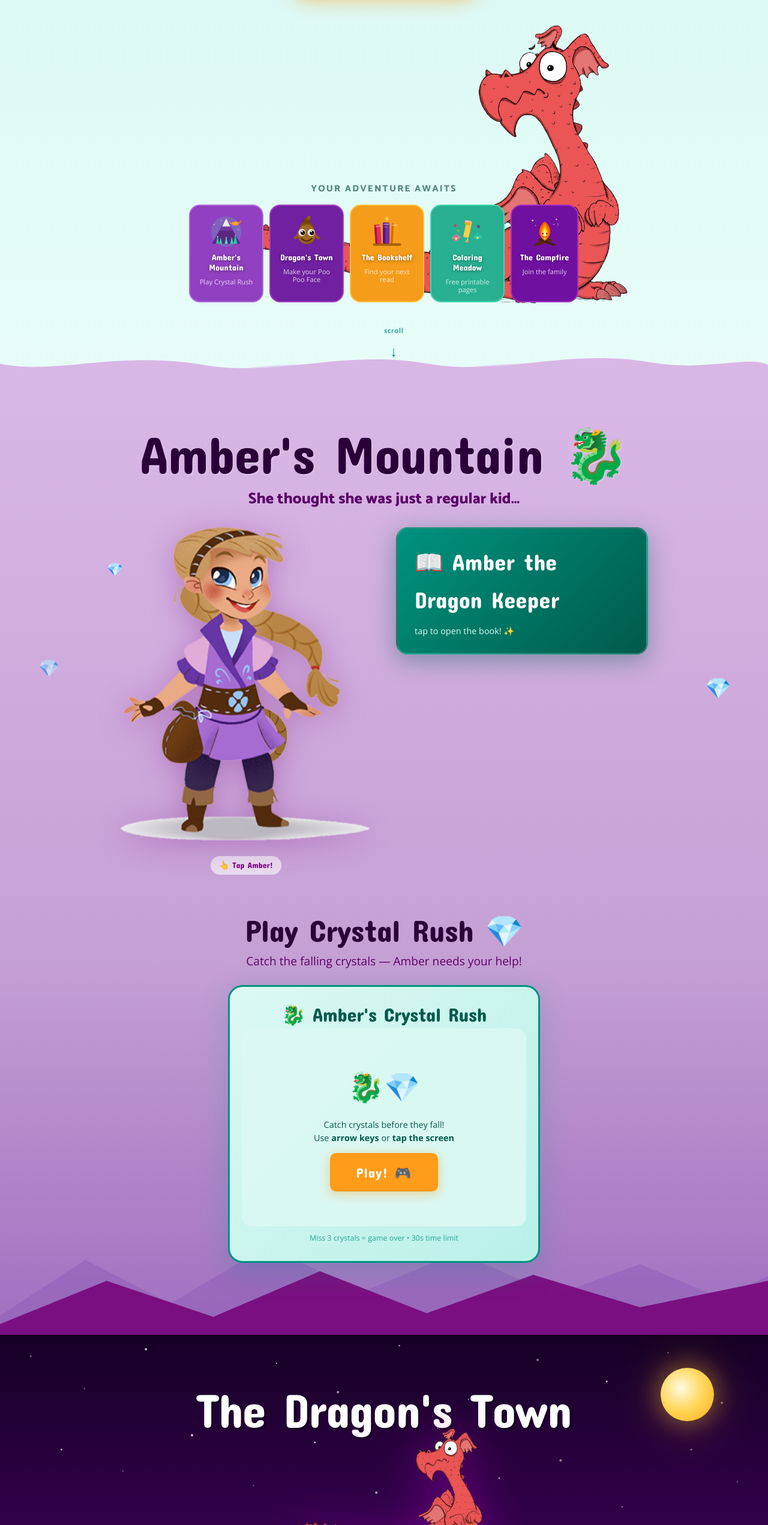
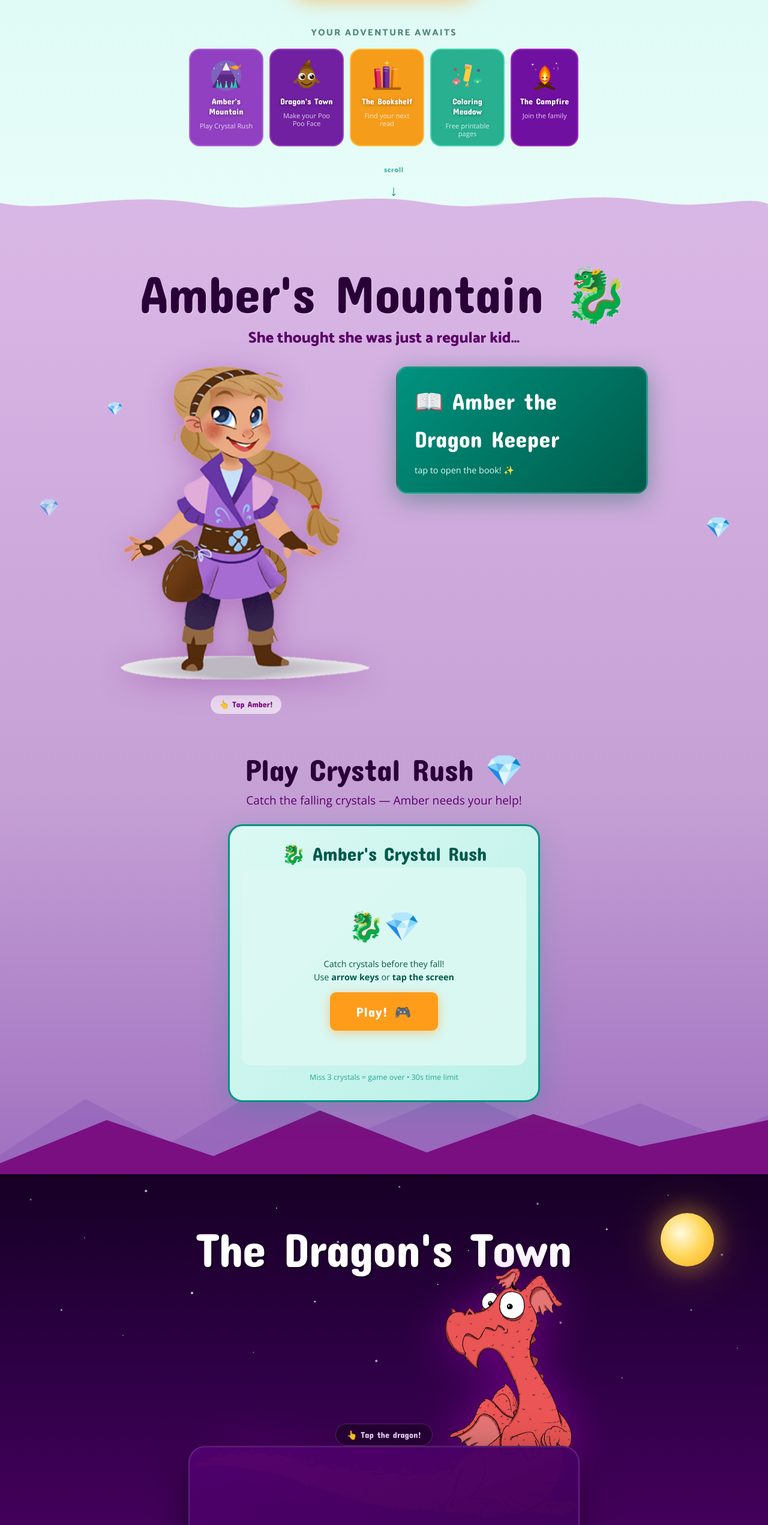
Before and after one commit to zpphillips-star/familyfables, a Next.js app: page / in a window 1280 px wide. Shown: the part 878-3420 px from the top of the page at 60% size. Built offline with nearby package versions, Linux system fonts and the light colour scheme.

Commit message:
Dragon's Town: dragon 2x bigger, boxes float over tail via -180px margin overlap. Remove dragon from AdventureMap.

```diff
--- a/app/page.tsx
+++ b/app/page.tsx
@@ -399,27 +399,7 @@ function AdventureMap() {
   };
 
   return (
-    <div style={{ position: 'relative', width: '100%', paddingTop: 'clamp(130px, 24vw, 260px)', paddingBottom: '8px' }}>
-
-      {/* Giant dragon — body/head upper-right, tail sweeps left over the cards */}
-      {/* eslint-disable-next-line @next/next/no-img-element */}
-      <img
-        src="/images/originals/poo-poo-dragon-flipped.png"
-        alt=""
-        aria-hidden="true"
-        style={{
-          position: 'absolute',
-          top: 0,
-          right: '-2%',
-          width: 'clamp(300px, 75vw, 720px)',
-          zIndex: 2,
-          pointerEvents: 'none',
-          userSelect: 'none',
-        }}
-      />
-
-      {/* Label + cards — z-index above dragon so they "sit" in front of the tail */}
-      <div style={{ position: 'relative', zIndex: 4, padding: '0 16px' }}>
+    <div style={{ position: 'relative', zIndex: 4, width: '100%', padding: '0 16px' }}>
       <p style={{
         fontFamily: CAT, fontWeight: 800, textAlign: 'center',
         color: '#004a3a', fontSize: 'clamp(0.8rem, 2vw, 0.95rem)',
@@ -479,7 +459,6 @@ function AdventureMap() {
             }}>{z.hint}</span>
           </button>
         ))}
-        </div>
       </div>
     </div>
   );
@@ -905,8 +884,8 @@ function ZoneDragonTown() {
           </h2>
         </Reveal>
 
-        {/* Dragon — large and central, overlaps down into the activity area */}
-        <Reveal delay={80} style={{ position: 'relative', marginBottom: '-40px', zIndex: 4 }}>
+        {/* Dragon — HUGE, absolute in section background, tail sweeps left behind the boxes */}
+        <Reveal delay={80} style={{ position: 'relative', width: '100%', zIndex: 3 }}>
           <div style={{ position: 'relative', display: 'flex', flexDirection: 'column', alignItems: 'center' }}>
             {dragonEmoji && (
               <div key={emojiKey} style={{
@@ -935,31 +914,33 @@ function ZoneDragonTown() {
                 cursor: 'pointer', outline: 'none',
                 animation: 'floatBob 5s ease-in-out infinite 0.3s',
                 filter: 'drop-shadow(0 6px 40px rgba(200,0,220,0.45))',
+                marginBottom: '-180px',
               }}
             >
               <Image
                 src="/images/originals/poo-poo-dragon-flipped.png"
-                alt="Poo Poo Dragon" width={300} height={300}
-                style={{ width: 'clamp(220px, 40vw, 340px)', height: 'auto', display: 'block' }}
+                alt="Poo Poo Dragon" width={700} height={700}
+                style={{ width: 'clamp(420px, 80vw, 700px)', height: 'auto', display: 'block' }}
               />
             </div>
             <p style={{
               fontFamily: FF, color: '#f0d8fa', fontSize: '0.9rem',
               background: 'rgba(0,0,0,0.35)', padding: '6px 18px', borderRadius: '999px',
               border: '1px solid rgba(255,200,255,0.2)', marginTop: '8px',
+              position: 'relative', zIndex: 8,
             }}>
               👆 Tap the dragon!
             </p>
           </div>
         </Reveal>
 
-        {/* Activities — unified card that the dragon overlaps into from above */}
-        <Reveal delay={180} style={{ width: '100%' }}>
+        {/* Activities — float above the dragon's tail */}
+        <Reveal delay={180} style={{ width: '100%', position: 'relative', zIndex: 8 }}>
           <div style={{
             background: 'linear-gradient(160deg, rgba(80,0,110,0.96), rgba(45,0,65,0.98))',
             borderRadius: '28px',
             border: '2px solid rgba(200,120,240,0.25)',
-            padding: 'clamp(40px,7vw,60px) clamp(20px,5vw,36px) clamp(24px,4vw,36px)',
+            padding: 'clamp(160px,22vw,200px) clamp(20px,5vw,36px) clamp(24px,4vw,36px)',
             boxShadow: '0 20px 60px rgba(0,0,0,0.5), inset 0 1px 0 rgba(255,255,255,0.06)',
           }}>
             {/* Photo Booth button */}
```
Lines whose indentation alone changed are shown as unchanged.
